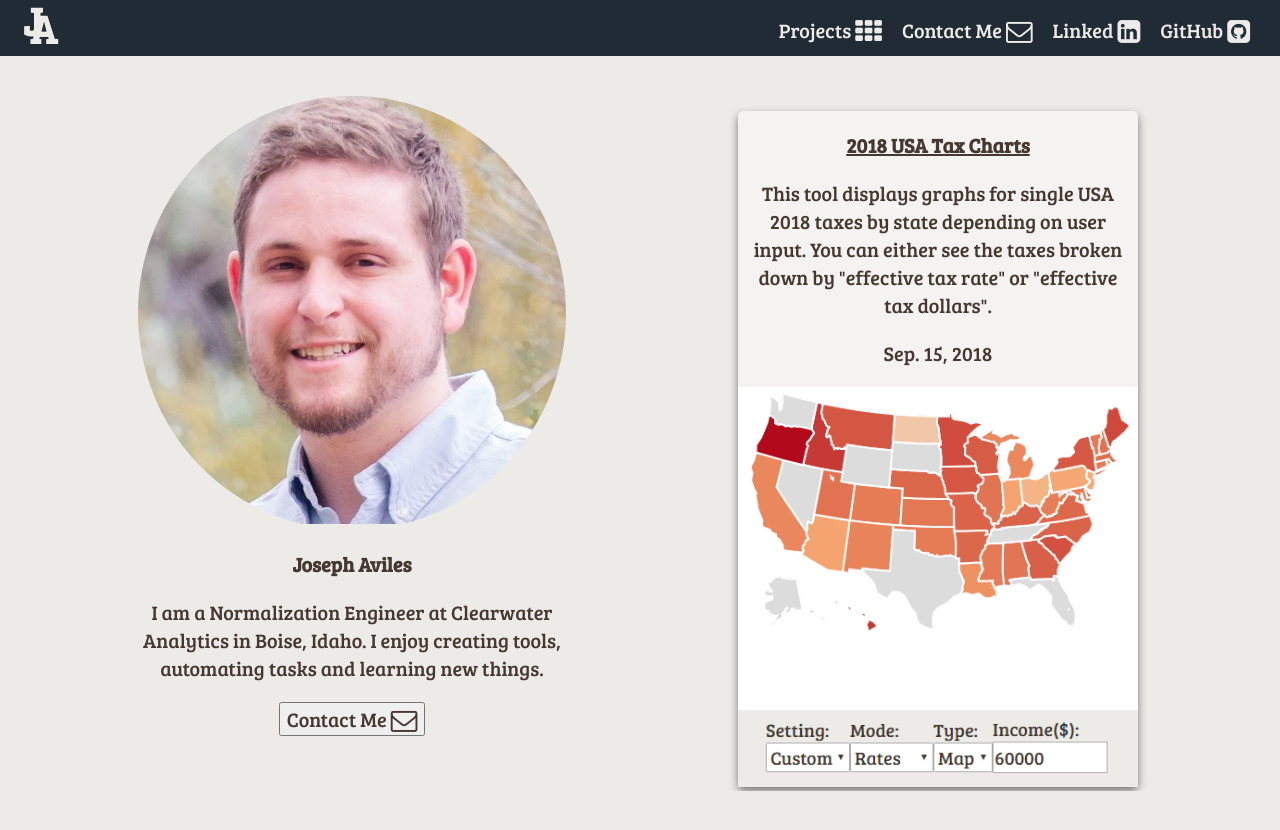
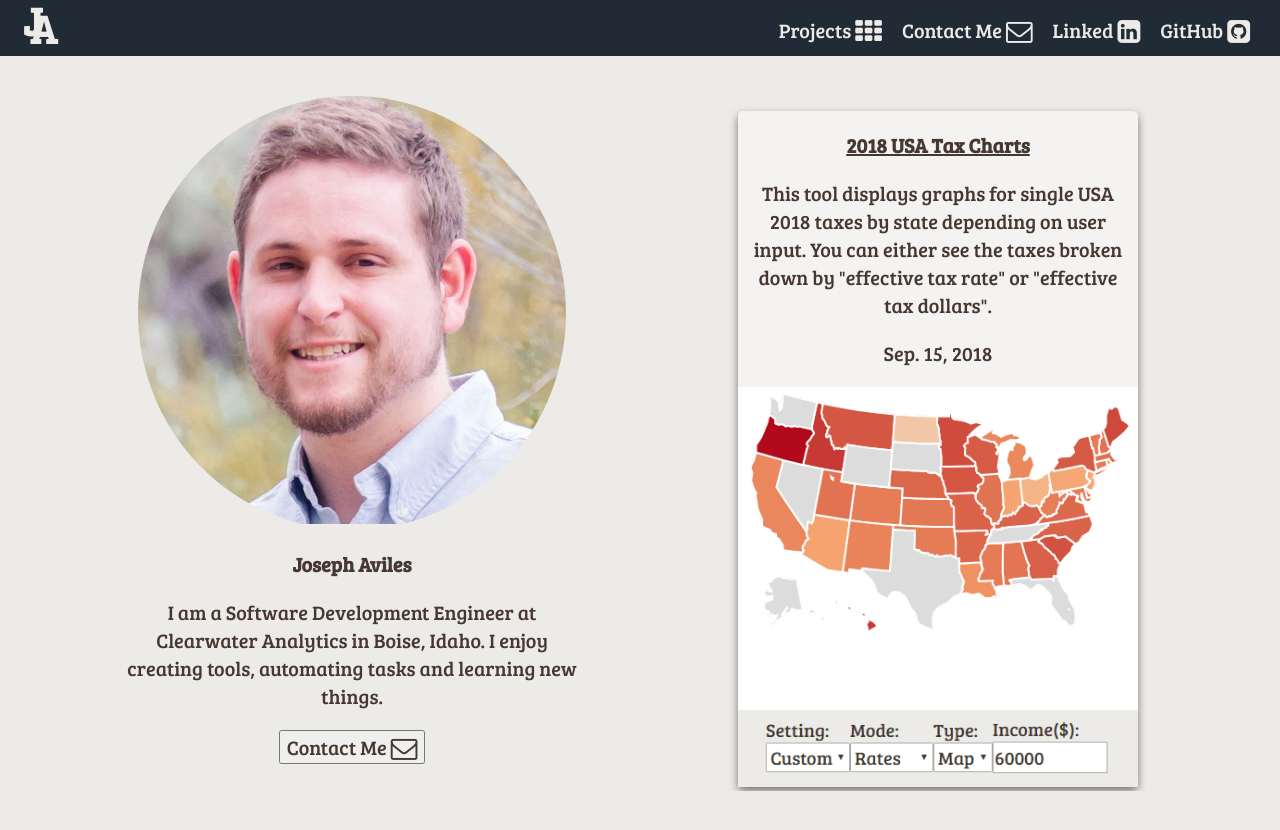
Before and after one commit to jeaviles/React-Portfolio, a React (Create React App) app: page / in a window 1280 px wide. Shown: the top 830 px of the page. Built offline with nearby package versions, Linux system fonts and the light colour scheme.

Commit message:
updated job title + fixed bug in amort card

```diff
--- a/src/components/AmortTool/AmortCard/AmortCard.js
+++ b/src/components/AmortTool/AmortCard/AmortCard.js
@@ -1,6 +1,6 @@
 import React from "react";
 
-import CardPicture from "../../../assets/images/Amort.png";
+import CardPicture from "../../../assets/images/amort.png";
 import "../../../UI/Card/Card.css";
 import ProjectCard from "../../../UI/Card/ProjectCard";
 
--- a/src/components/Landing/Landing.js
+++ b/src/components/Landing/Landing.js
@@ -26,7 +26,7 @@ const landing = props => {
             <strong>Joseph Aviles</strong>
           </p>
           <p>
-            I am a Normalization Engineer at Clearwater Analytics in Boise,
+            I am a Software Development Engineer at Clearwater Analytics in Boise,
             Idaho. I enjoy creating tools, automating tasks and learning new
             things.
           </p>
```
Also changed, not shown: 2 other files (tests, documents, lock files or other folders).
